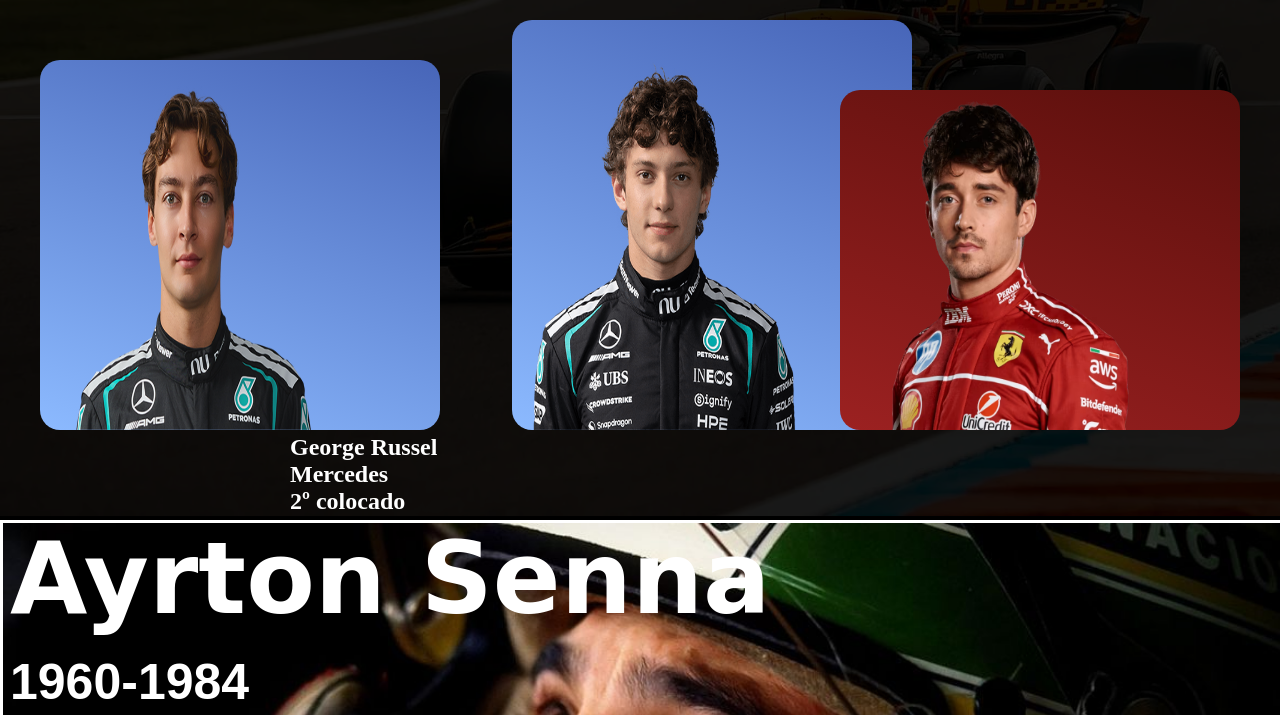
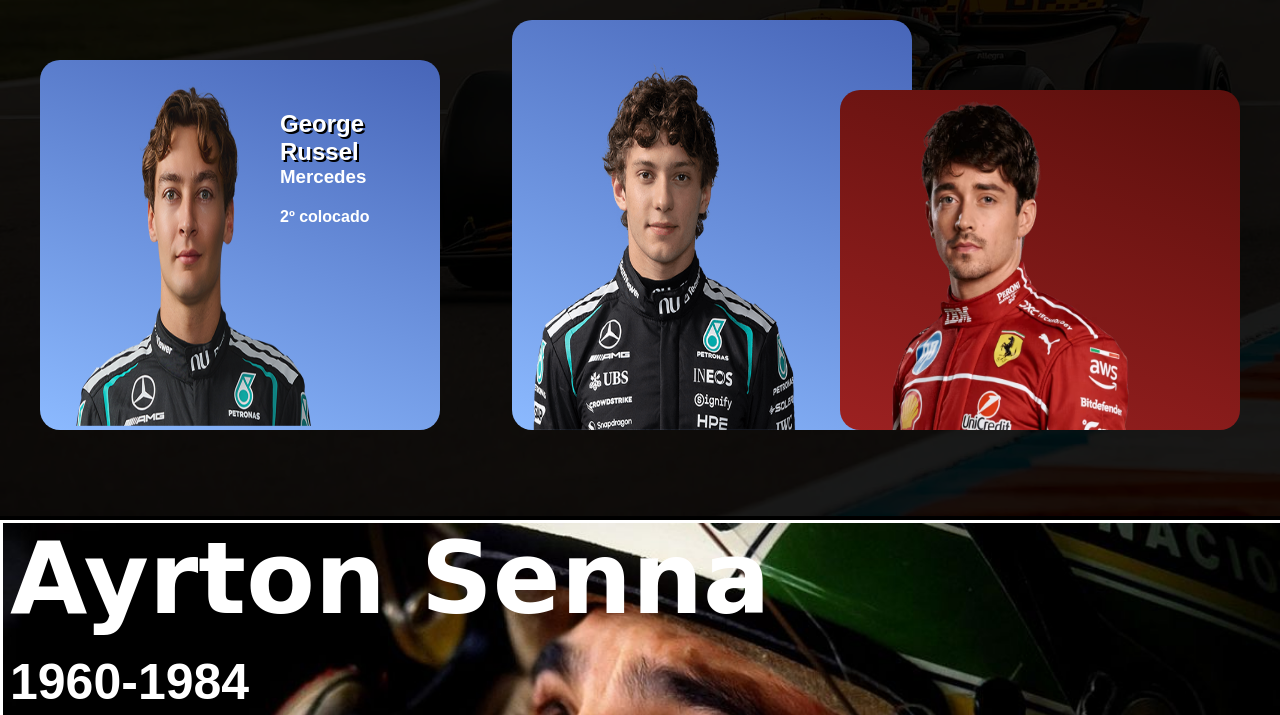
Before and after one commit to Brenosilvxz/mee-sports, a plain HTML site: page index.html in a window 1280 px wide. Shown: the part 764-1479 px from the top of the page. Drawn offline with nearby package versions, Linux system fonts and the light colour scheme; a web font is replaced by a local one.

Commit message:
atualizandoTabela

```diff
--- a/index.html
+++ b/index.html
@@ -105,10 +105,10 @@
     </section>
 
     <div class="box">
+         <h2>George Russel</h2>
+        <h3>Mercedes</h3>
+        <h4>2º colocado</h4>
         <img src="img/russel-png.png" alt="">
-        <h2>George Russel</h2>
-        <h2>Mercedes</h2>
-        <h2>2º colocado</h2>
     </div>
     <div class="box1">
         <img src="img/kimi-png.png" alt="">
--- a/styles.css
+++ b/styles.css
@@ -362,14 +362,43 @@
     width: 75%;
     height: 100%;
 }
+
+.box1 h2 {
+    margin-left: 240px;
+    margin-top: 50px;
+    display: flex;
+    margin-top: px;
+    font-family: Arial, Helvetica, sans-serif;
+    text-shadow: 2px 2px black;
+}
 .box img {
     width: 75%;
     height: 100%;
+    margin-top: -170px;
+
 }
 
 .box h2 {
-    margin-left: 250px;
+    margin-left: 240px;
+    margin-top: 50px;
+    display: flex;
+    margin-top: px;
+    font-family: Arial, Helvetica, sans-serif;
+    text-shadow: 2px 2px black;
 }
+.box h3 {
+    margin-left: 240px;
+    display: flex;
+    margin-top: px;
+    font-family: Arial, Helvetica, sans-serif;
+}
+.box h4 {
+    margin-left: 240px;
+    display: flex;
+    margin-top: 20px;
+    font-family: Arial, Helvetica, sans-serif;
+}
+
 
 .box2 img {
     width: 75%;
```
